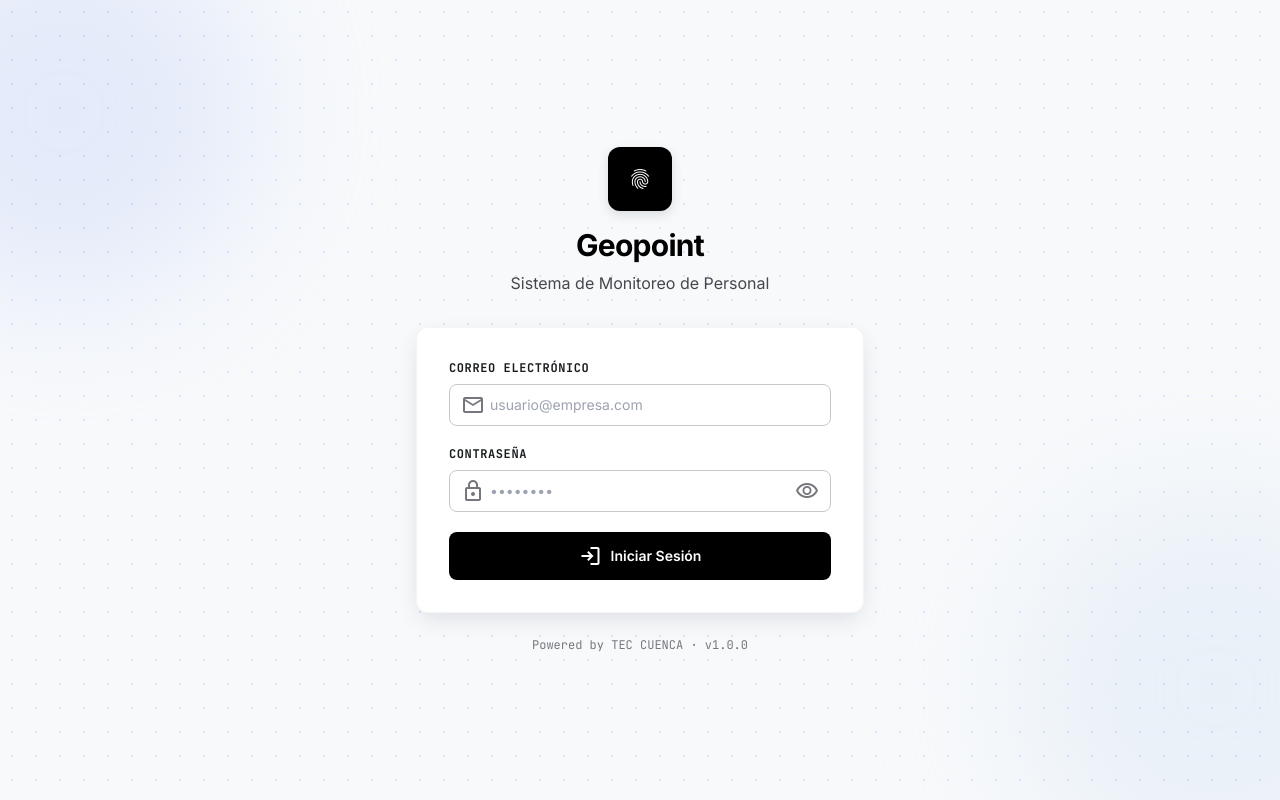
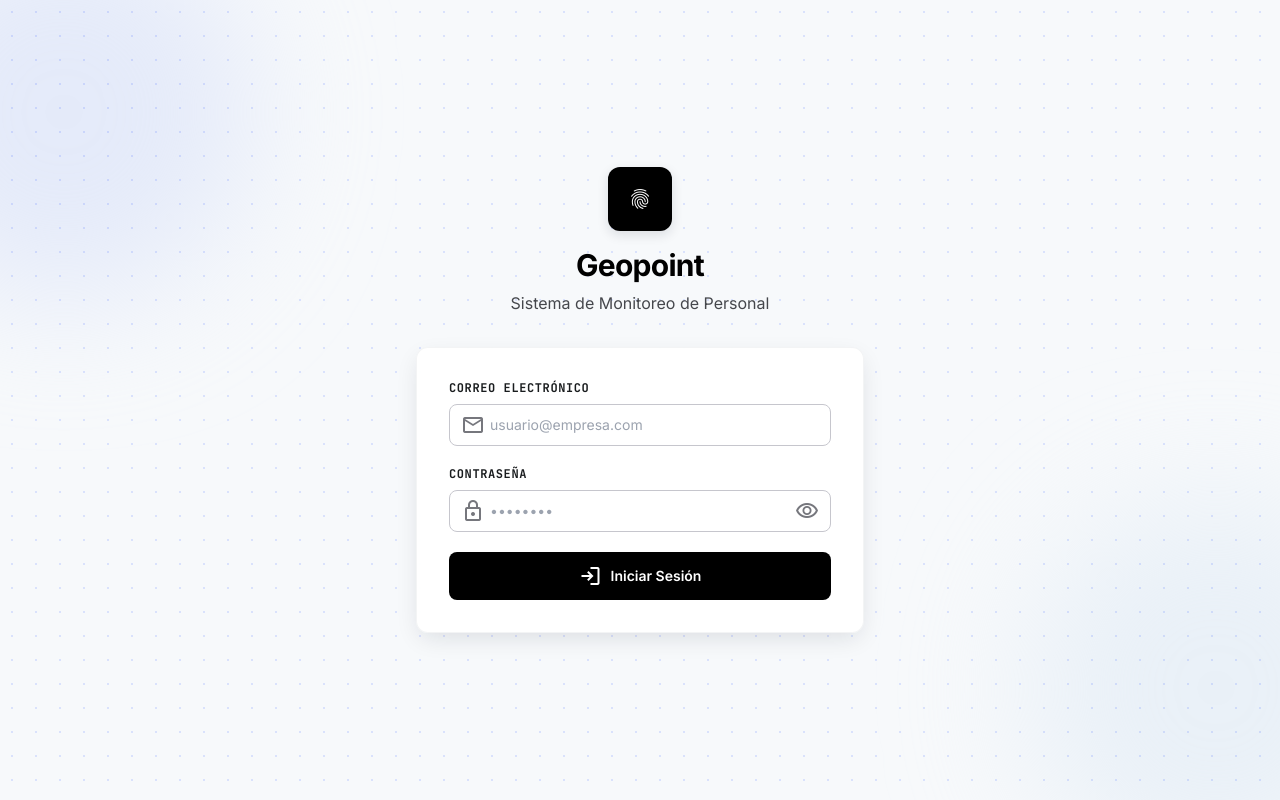
Before and after one commit to cachapasconqueso/monitoreo-de-personal, a React (Vite) app: page /login in a window 1280 px wide. Built offline with nearby package versions, Linux system fonts and the light colour scheme; no server answers.

Commit message:
Remove powered-by footer from login page

```diff
--- a/src/pages/Login.tsx
+++ b/src/pages/Login.tsx
@@ -107,10 +107,6 @@ export default function Login() {
             </button>
           </form>
         </div>
-
-        <div className="mt-6 text-center">
-          <p className="text-xs font-mono text-outline">Powered by TEC CUENCA · v1.0.0</p>
-        </div>
       </main>
     </div>
   );
```
